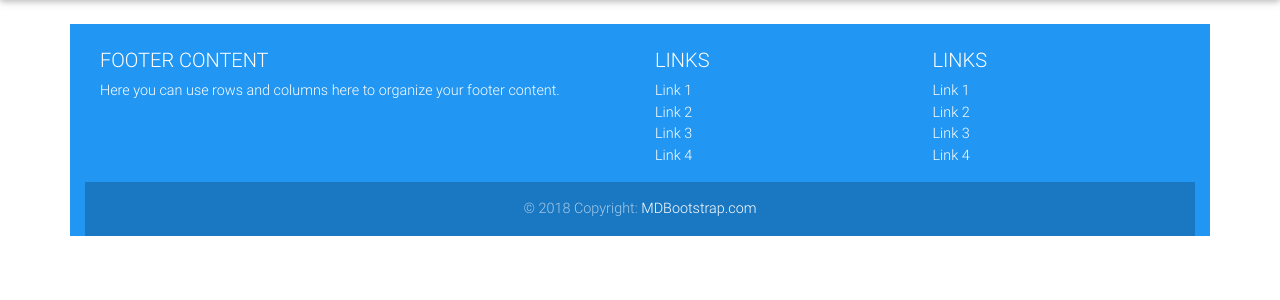
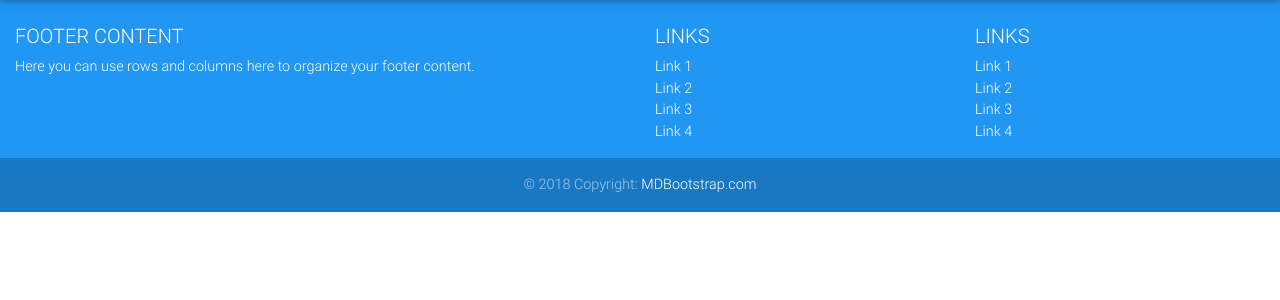
Before and after one commit to Alexmhack/bootstrap_django, a Django app: page / in a window 1280 px wide. Shown: the part 56-356 px from the top of the page. Run offline with Django 3.2, Linux system fonts and the light colour scheme; some libraries are stand-ins or nearby versions.

Commit message:
remove container class

```diff
--- a/templates/footer.html
+++ b/templates/footer.html
@@ -1,5 +1,5 @@
 <!-- Footer -->
-<footer class="page-footer container font-small blue pt-4 mt-4">
+<footer class="page-footer font-small blue pt-4">
 
     <!-- Footer Links -->
     <div class="container-fluid text-center text-md-left">
```
